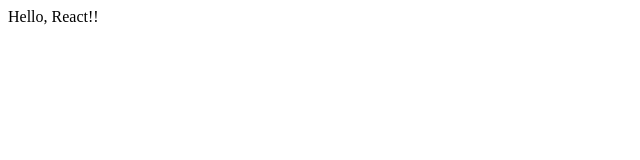
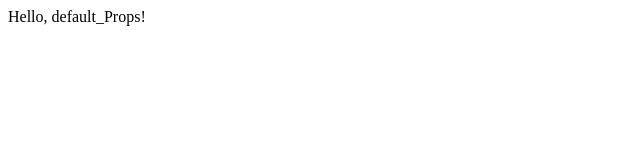
Before and after one commit to tomato1125/react-app-in-typescript, a React (Create React App) app: page / in a window 1280 px wide. Shown: the top 160 px of the page, without its empty margins (0-640 px from the left). Built offline with nearby package versions, Linux system fonts and the light colour scheme.

Commit message:
function-components-in-typescript-basis

```diff
--- a/src/App.tsx
+++ b/src/App.tsx
@@ -1,12 +1,16 @@
 import React from 'react';
 
 interface AppProps {
-  message: string;
+  message?: string;
 }
 
-const App = ({message}: { message: string }) => {
+const App: React.FunctionComponent<AppProps> = ({ message}) => {
   // const { message } = props; /* propsのなかからmessageだけ取り出す（分割代入）*/
   return <div>{message}</div>;
 };
 
+App.defaultProps = {
+  message: 'Hello, default_Props!',
+}
+
 export default App;
--- a/src/index.tsx
+++ b/src/index.tsx
@@ -5,6 +5,6 @@
 type Foo = JSX.IntrinsicAttributes
 
 ReactDOM.render(
-  <App message="Hello, React!!" />,
+  <App />,
   document.getElementById('root')
 );
```
